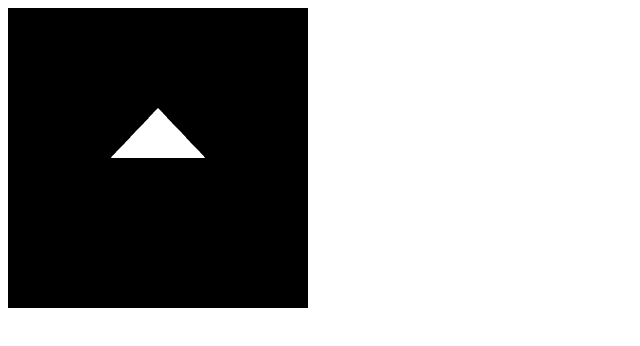
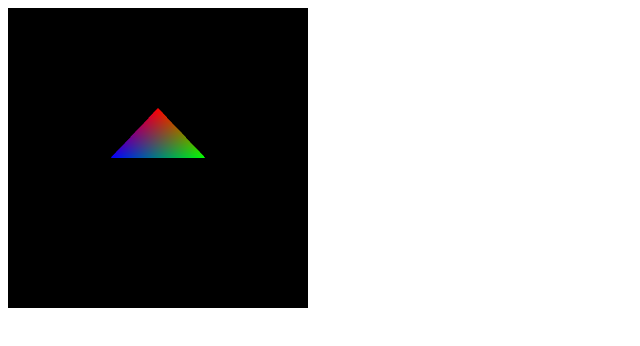
Before and after one commit to Surpent/study-webgl, a plain HTML site: page index.html in a window 1280 px wide. Shown: the whole page, without its empty margins (0-640 px from the left). Drawn offline with Linux system fonts and the light colour scheme.

Commit message:
三角形を頂点シェーダーで色つけ

```diff
--- a/index.html
+++ b/index.html
@@ -7,19 +7,25 @@
         <!-- 頂点シェーダー -->
         <script id="vs" type="x-shader/x-vertex">
             attribute vec3 position;
+            attribute vec4 color;
             uniform   mat4 mvpMatrix;
+            varying    vec4 vColor;
 
             void main(void)
             {
+                vColor = color;
                 gl_Position = mvpMatrix * vec4(position, 1.0);
             }
         </script>
 
         <!-- フラグメントシェーダー -->
         <script id="fs" type="x-shader/x-fragment">
+            precision mediump float;
+            varying vec4 vColor;
+
             void main(void)
             {
-                gl_FragColor = vec4(1.0, 1.0, 1.0, 1.0);
+                gl_FragColor = vColor;
             }
         </script>
 
--- a/script.js
+++ b/script.js
@@ -23,30 +23,49 @@ onload = function(){
     // プログラムオブジェクトの生成とリンク
     var prg = create_program(v_shader, f_shader);
 
-    // attributeLocationの取得
-    var attLocation = gl.getAttribLocation(prg, 'position');
+    // attributeLocationを配列に取得
+    var attLocation = new Array(2);
+    attLocation[0] = gl.getAttribLocation(prg, 'position');
+    attLocation[1] = gl.getAttribLocation(prg, 'color');
 
-    // attributeの要素数(この場合は xyz の3要素)
-    var attStride = 3;
+    // attributeの要素数を配列に格納
+    var attStride = new Array(2);
+    attStride[0] = 3; // position
+    attStride[1] = 4; // color
 
     // モデル(頂点)データ
+    // X, Y, Z
+    // X, Y, Z
+    // X, Y, Z
     var vertex_position = [
          0.0, 1.0, 0.0,
          1.0, 0.0, 0.0,
         -1.0, 0.0, 0.0
     ];
 
+    // モデル(頂点)データ
+    // R, G, B, A
+    // R, G, B, A
+    // R, G, B, A
+    var vertex_color = [
+         1.0, 0.0, 0.0, 1.0,
+         0.0, 1.0, 0.0, 1.0,
+         0.0, 0.0, 1.0, 1.0
+    ];
+
     // VBOの生成
-    var vbo = create_vbo(vertex_position);
+    var position_vbo = create_vbo(vertex_position);
+    var color_vbo = create_vbo(vertex_color);
 
-    // VBOをバインド
-    gl.bindBuffer(gl.ARRAY_BUFFER, vbo);
+    // VBOをバインドして登録する（位置情報）
+    gl.bindBuffer(gl.ARRAY_BUFFER, position_vbo);
+    gl.enableVertexAttribArray(attLocation[0]);
+    gl.vertexAttribPointer(attLocation[0], attStride[0], gl.FLOAT, false, 0, 0);
 
-    // attribute属性を有効にする
-    gl.enableVertexAttribArray(attLocation);
-
-    // attribute属性を登録
-    gl.vertexAttribPointer(attLocation, attStride, gl.FLOAT, false, 0, 0);
+    // VBOをバインドして登録する（色情報）
+    gl.bindBuffer(gl.ARRAY_BUFFER, color_vbo);
+    gl.enableVertexAttribArray(attLocation[1]);
+    gl.vertexAttribPointer(attLocation[1], attStride[1], gl.FLOAT, false, 0, 0);
 
     // minMatrix.js を用いた行列関連処理
     // matIVオブジェクトを生成
```
